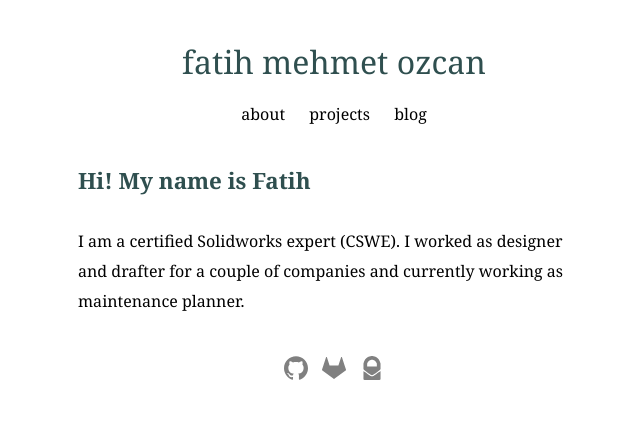
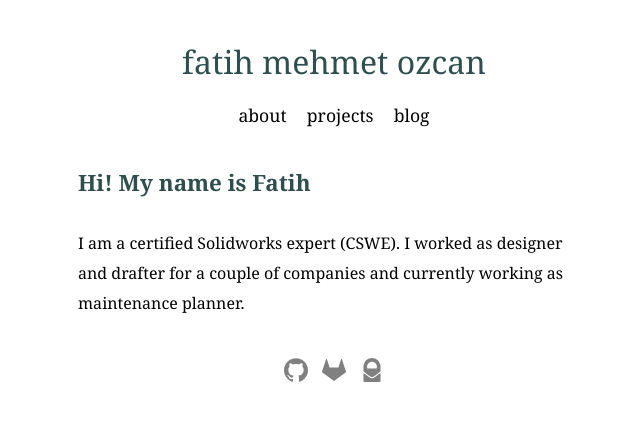
Before and after one commit to fatihmeh/fatihmeh.github.io, a Jekyll site: the page built from index.html, in a window 1280 px wide. Shown: the top 421 px of the page, without its empty margins (306-946 px from the left). Built offline with Jekyll 4.4.1, drawn with Linux system fonts in a browser that asks for light colours.

Commit message:
Update main.css

```diff
--- a/css/main.css
+++ b/css/main.css
@@ -36,9 +36,9 @@ body {
 }
 
 .nav {
-  margin-right:10px; margin-left:10px; margin-bottom:5px;
+  margin-right:8px; margin-left:8px; margin-bottom:5px;
   color:black;
-  font-size: 1rem;
+  font-size: 1.1rem;
 }
 
 #container {
```
